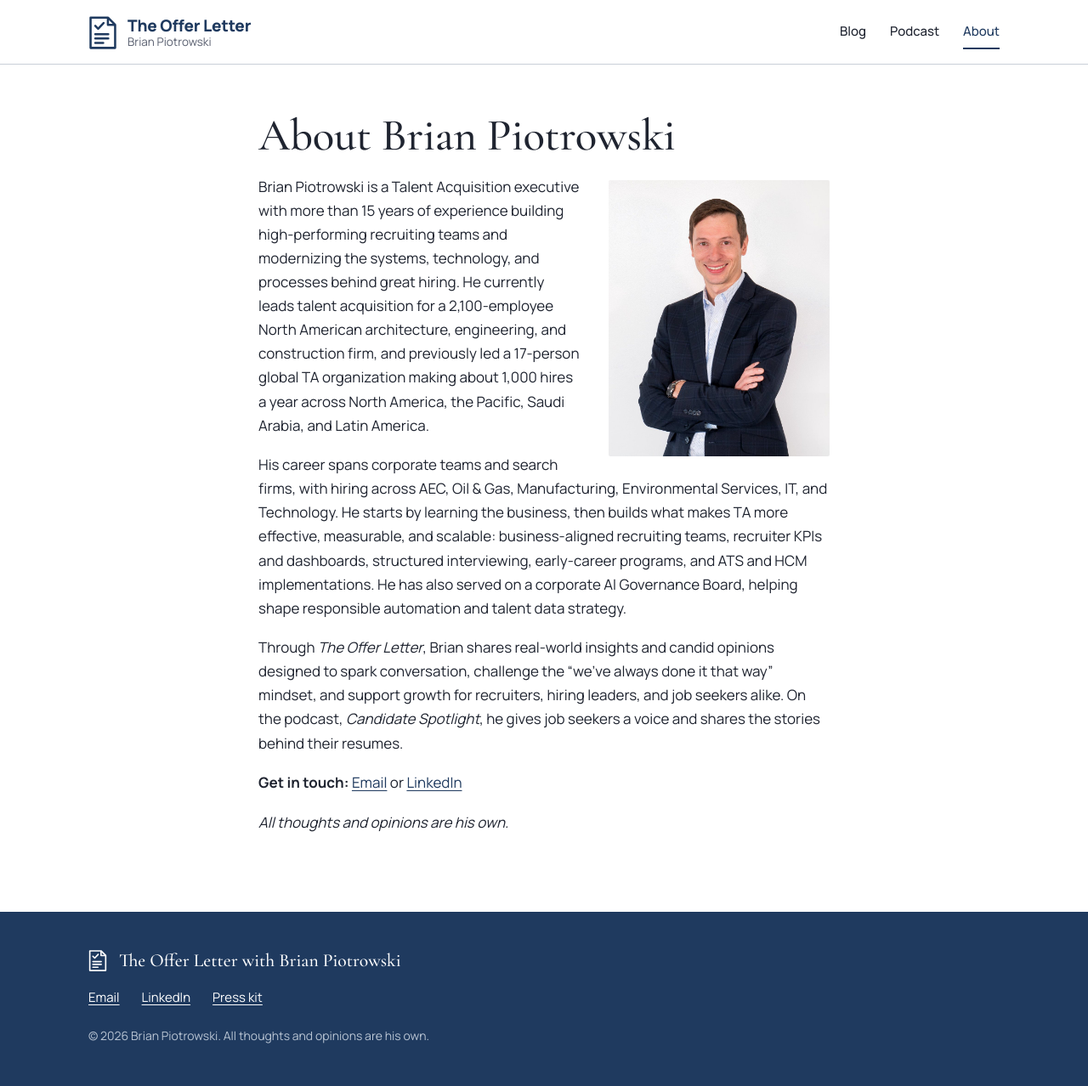
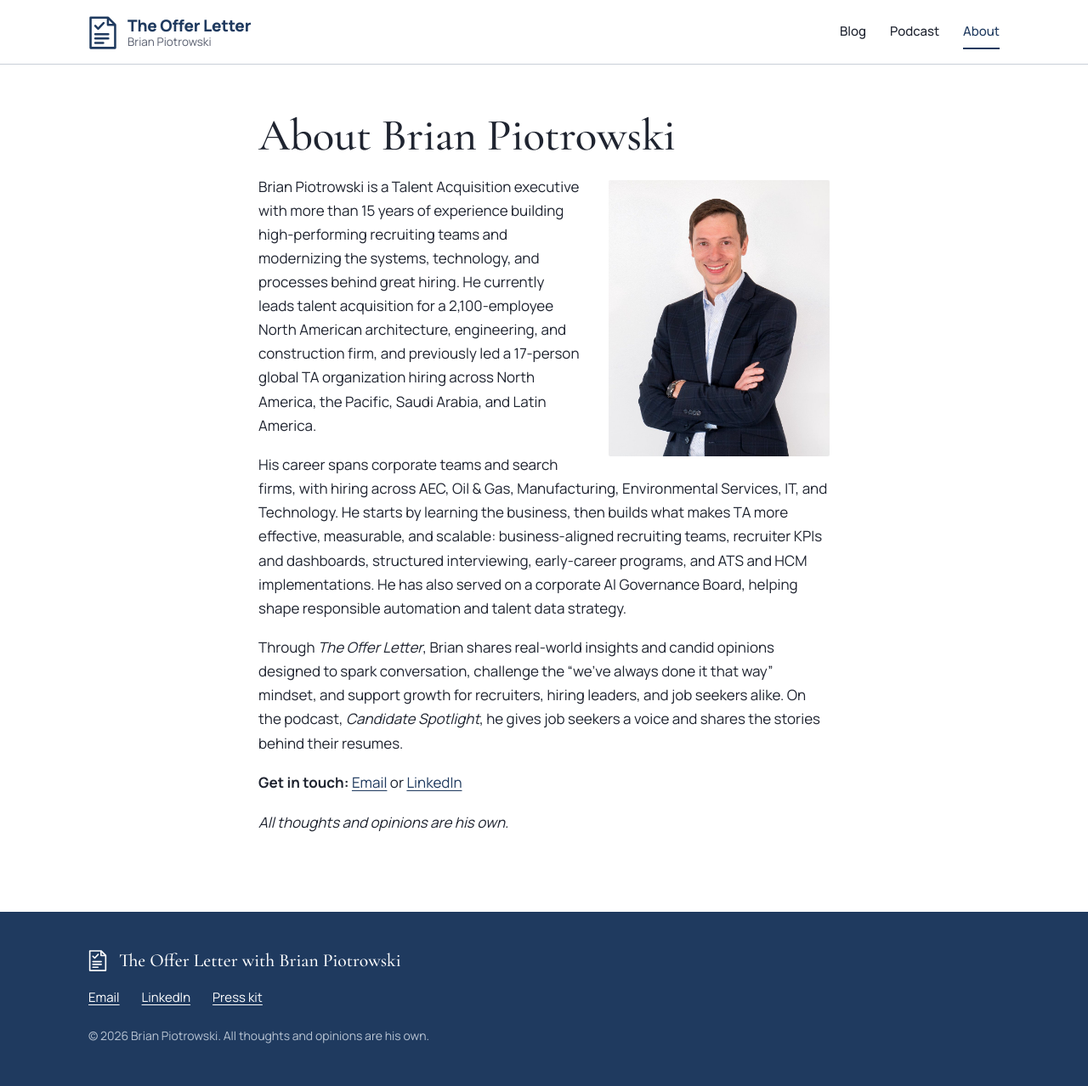
Before and after one commit to piotrowskibrian-cmd/BP_Professional_Blog, a Jekyll site: the page built from about.md, in a window 1280 px wide. Shown: the whole page at 85% size. Built offline with Jekyll 4.4.1, drawn with Linux system fonts in a browser that asks for light colours.

Commit message:
About: remove hires-per-year figure
Co-Authored-By: Claude Opus 5.5 <noreply@anthropic.com>
Claude-Session: https://claude.ai/code/session_01CjYh9Qpc1hu3ardnuQJ2pM

```diff
--- a/about.md
+++ b/about.md
@@ -6,7 +6,7 @@ description: Brian Piotrowski is a Talent Acquisition executive with 15+ years o
 
 <img class="portrait" src="{{ '/assets/images/brian.jpg' | relative_url }}" alt="Brian Piotrowski" width="480" height="600">
 
-Brian Piotrowski is a Talent Acquisition executive with more than 15 years of experience building high-performing recruiting teams and modernizing the systems, technology, and processes behind great hiring. He currently leads talent acquisition for a 2,100-employee North American architecture, engineering, and construction firm, and previously led a 17-person global TA organization making about 1,000 hires a year across North America, the Pacific, Saudi Arabia, and Latin America.
+Brian Piotrowski is a Talent Acquisition executive with more than 15 years of experience building high-performing recruiting teams and modernizing the systems, technology, and processes behind great hiring. He currently leads talent acquisition for a 2,100-employee North American architecture, engineering, and construction firm, and previously led a 17-person global TA organization hiring across North America, the Pacific, Saudi Arabia, and Latin America.
 
 His career spans corporate teams and search firms, with hiring across AEC, Oil & Gas, Manufacturing, Environmental Services, IT, and Technology. He starts by learning the business, then builds what makes TA more effective, measurable, and scalable: business-aligned recruiting teams, recruiter KPIs and dashboards, structured interviewing, early-career programs, and ATS and HCM implementations. He has also served on a corporate AI Governance Board, helping shape responsible automation and talent data strategy.
 
```
